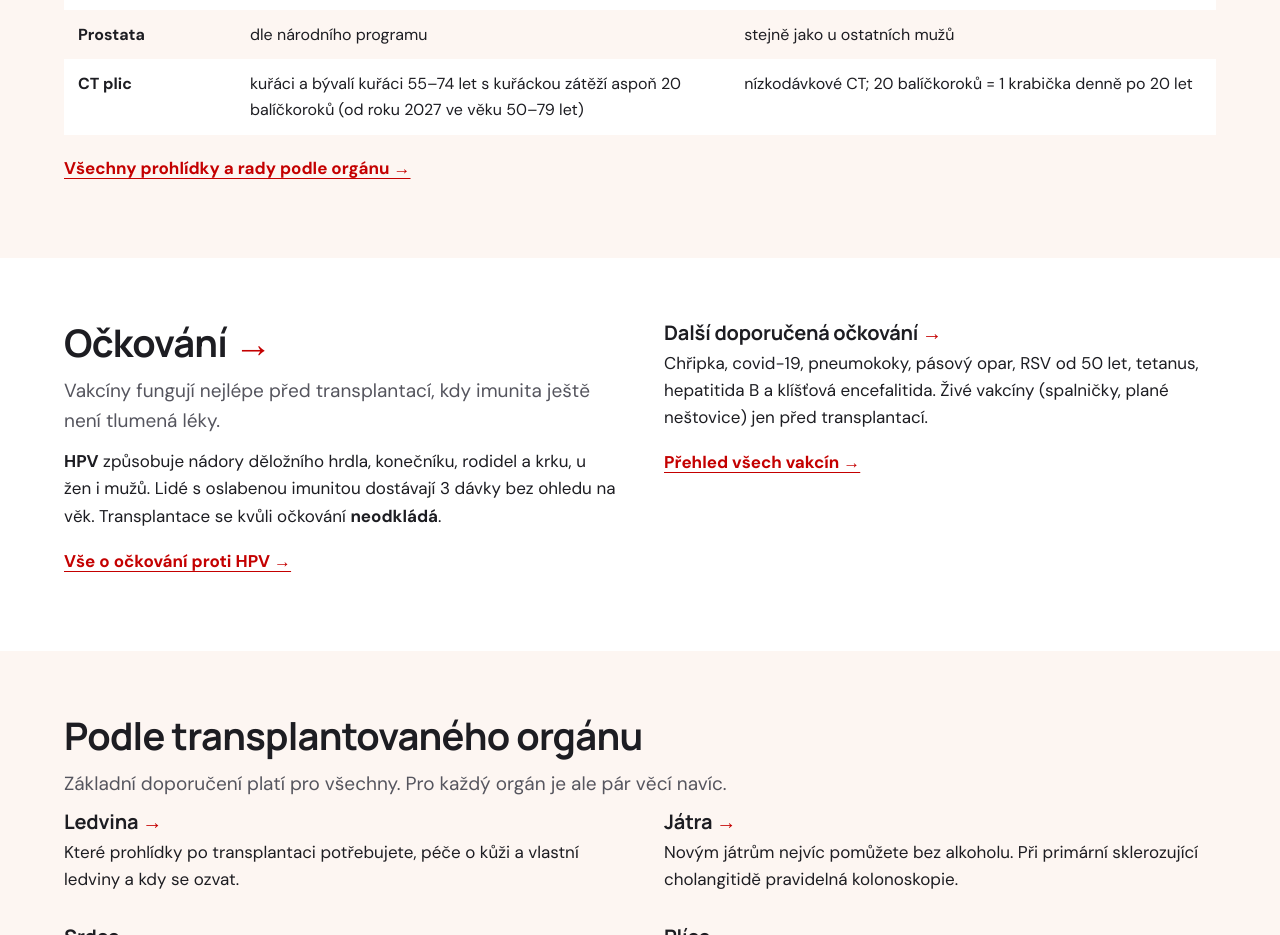
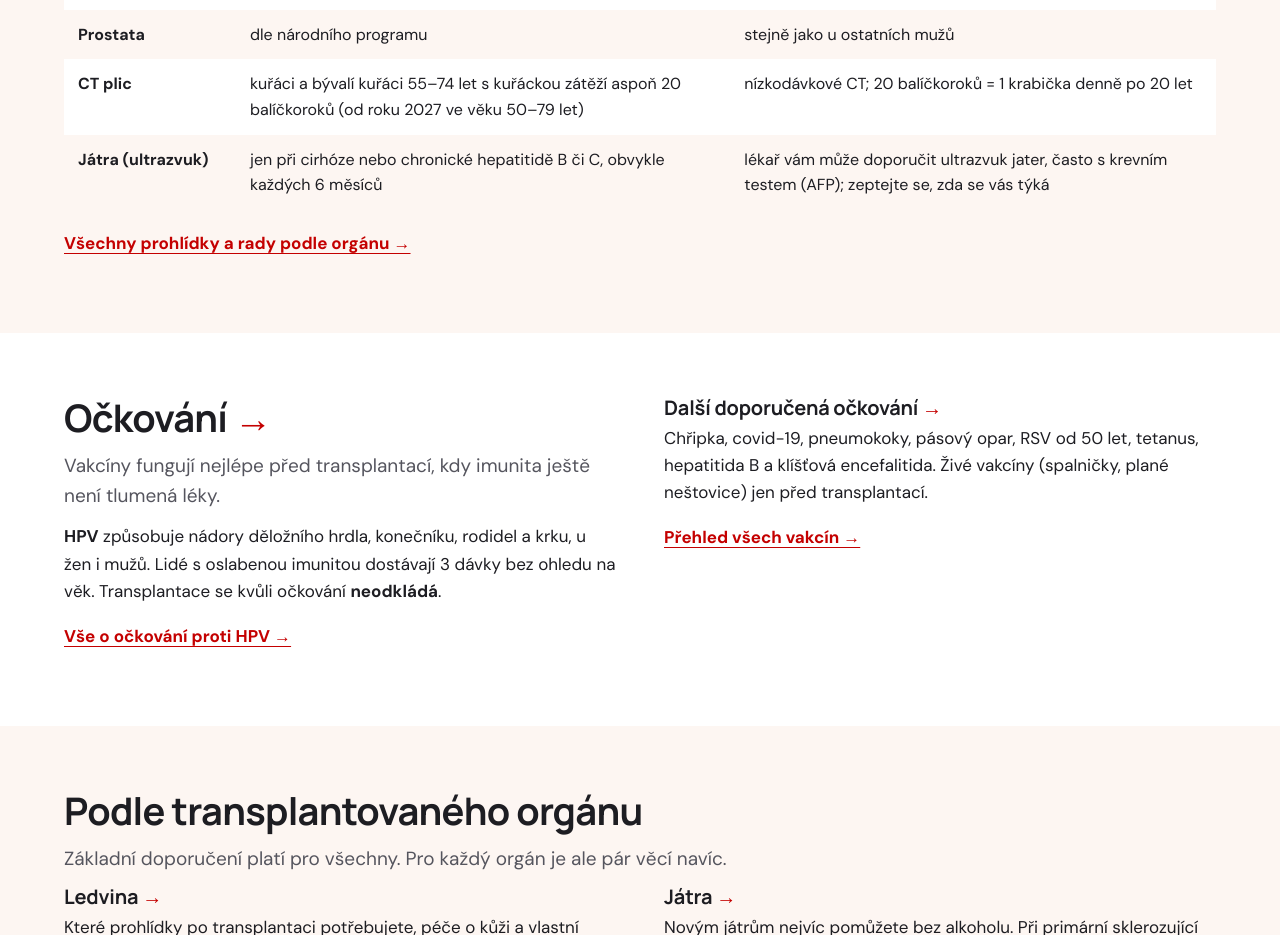
Before and after one commit to sonicaopica/prevence-po-transplantaci, a plain HTML site: page index.html in a window 1280 px wide. Shown: the part 3180-4115 px from the top of the page. Drawn offline with Linux system fonts and the light colour scheme.

Commit message:
Játra: ultrazvuk při cirhóze nebo hepatitidě B/C
Co-Authored-By: Claude Opus 5.5 <noreply@anthropic.com>
Claude-Session: https://claude.ai/code/session_01Db6Sq8KsDAPiu1EkAh7Vew

```diff
--- a/index.html
+++ b/index.html
@@ -273,6 +273,7 @@ footer a{color:var(--coralink)}
       <tr><td data-l="Co">Mamografie</td><td data-l="Jak často">každé 2 roky od 45 let</td><td data-l="Na co myslet">stejně jako u ostatních žen</td></tr>
       <tr><td data-l="Co">Prostata</td><td data-l="Jak často">dle národního programu</td><td data-l="Na co myslet">stejně jako u ostatních mužů</td></tr>
       <tr><td data-l="Co">CT plic</td><td data-l="Jak často">kuřáci a bývalí kuřáci 55–74 let s kuřáckou zátěží aspoň 20 balíčkoroků (od roku 2027 ve věku 50–79 let)</td><td data-l="Na co myslet">nízkodávkové CT; 20 balíčkoroků = 1 krabička denně po 20 let</td></tr>
+      <tr><td data-l="Co">Játra (ultrazvuk)</td><td data-l="Jak často">jen při cirhóze nebo chronické hepatitidě B či C, obvykle každých 6 měsíců</td><td data-l="Na co myslet">lékař vám může doporučit ultrazvuk jater, často s krevním testem (AFP); zeptejte se, zda se vás týká</td></tr>
           </tbody>
         </table>
       </div>
@@ -704,7 +705,7 @@ footer a{color:var(--coralink)}
             <tr><td data-l="Co">Mamografie</td><td data-l="Jak často">každé 2 roky od 45 let</td><td data-l="Na co myslet">stejně jako u ostatních žen</td></tr>
             <tr><td data-l="Co">Prostata</td><td data-l="Jak často">dle národního programu</td><td data-l="Na co myslet">stejně jako u ostatních mužů</td></tr>
             <tr><td data-l="Co">Vlastní ledviny</td><td data-l="Jak často">rutinní ultrazvuk se nedoporučuje</td><td data-l="Na co myslet">hlaste krev v moči; při vyšším riziku může lékař ultrazvuk doporučit</td></tr>
-            <tr><td data-l="Co">Játra</td><td data-l="Jak často">ultrazvuk a krevní test každých 6 až 12 měsíců</td><td data-l="Na co myslet">jen při cirhóze nebo chronické hepatitidě B či C</td></tr>
+            <tr><td data-l="Co">Játra (ultrazvuk)</td><td data-l="Jak často">jen při cirhóze nebo chronické hepatitidě B či C, obvykle každých 6 měsíců</td><td data-l="Na co myslet">lékař vám může doporučit ultrazvuk jater, často s krevním testem (AFP); zeptejte se, zda se vás týká</td></tr>
             <tr><td data-l="Co">Virus EBV</td><td data-l="Jak často">v prvním roce po transplantaci</td><td data-l="Na co myslet">kontroly v krvi zajišťuje transplantační tým</td></tr>
           </tbody>
         </table>
@@ -798,6 +799,7 @@ footer a{color:var(--coralink)}
             <tr><td data-l="Co">Mamografie</td><td data-l="Jak často">každé 2 roky od 45 let</td><td data-l="Na co myslet">stejně jako u ostatních žen</td></tr>
             <tr><td data-l="Co">Tlusté střevo</td><td data-l="Jak často">dle národního programu</td><td data-l="Na co myslet">stejně jako u ostatních lidí</td></tr>
             <tr><td data-l="Co">Gynekolog a vyšetření genitálu a konečníku</td><td data-l="Jak často">pravidelně</td><td data-l="Na co myslet">kontrola bradavic a jiných změn způsobených HPV, u žen i mužů</td></tr>
+            <tr><td data-l="Co">Játra (ultrazvuk)</td><td data-l="Jak často">jen při cirhóze nebo chronické hepatitidě B či C, obvykle každých 6 měsíců</td><td data-l="Na co myslet">lékař vám může doporučit ultrazvuk jater, často s krevním testem (AFP); zeptejte se, zda se vás týká</td></tr>
           </tbody>
         </table>
       </div>
@@ -1079,6 +1081,7 @@ footer a{color:var(--coralink)}
             <tr><td data-l="Co">Mamografie</td><td data-l="Jak často">každé 2 roky od 45 let</td><td data-l="Na co myslet">stejně jako u ostatních žen</td></tr>
             <tr><td data-l="Co">Prostata</td><td data-l="Jak často">dle národního programu</td><td data-l="Na co myslet">stejně jako u ostatních mužů</td></tr>
             <tr><td data-l="Co">CT plic</td><td data-l="Jak často">kuřáci a bývalí kuřáci 55–74 let s kuřáckou zátěží aspoň 20 balíčkoroků (od roku 2027 ve věku 50–79 let)</td><td data-l="Na co myslet">nízkodávkové CT; 20 balíčkoroků = 1 krabička denně po 20 let</td></tr>
+      <tr><td data-l="Co">Játra (ultrazvuk)</td><td data-l="Jak často">jen při cirhóze nebo chronické hepatitidě B či C, obvykle každých 6 měsíců</td><td data-l="Na co myslet">lékař vám může doporučit ultrazvuk jater, často s krevním testem (AFP); zeptejte se, zda se vás týká</td></tr>
           </tbody>
         </table>
       </div>
```
